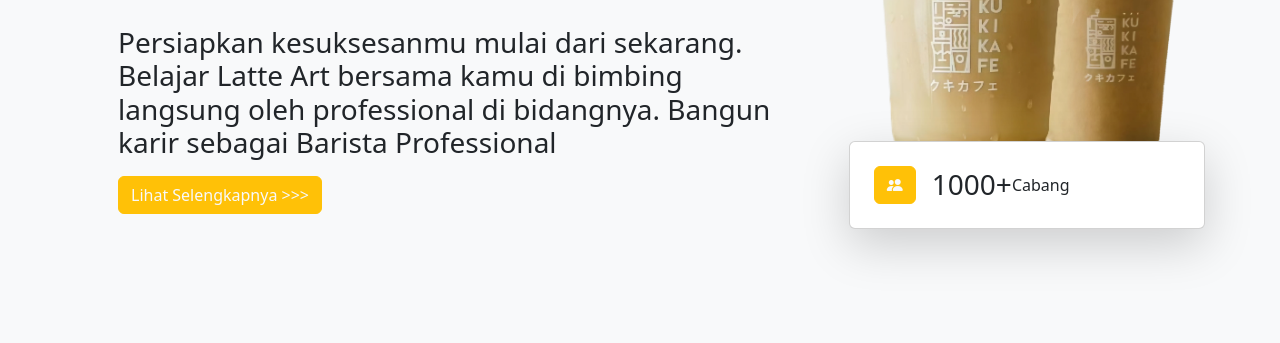
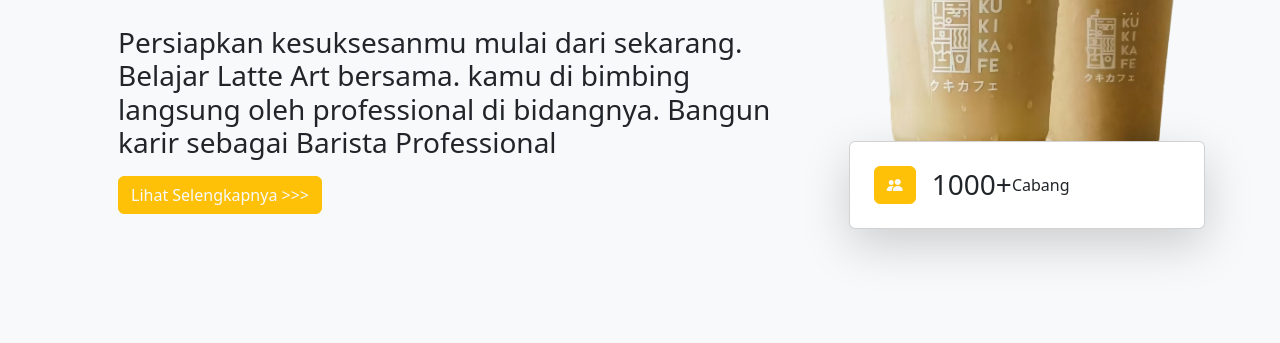
Before and after one commit to Nanzuxza/kukikafe-latihan, a plain HTML site: page index.html in a window 1280 px wide. Shown: the part 320-663 px from the top of the page. Drawn offline with nearby package versions, Linux system fonts and the light colour scheme.

Commit message:
tambah titik

```diff
--- a/index.html
+++ b/index.html
@@ -53,8 +53,7 @@
                     <!-- <div class=" pt-5 col-12 col-md-6 z-3"> -->
                     <h1 class="display-3 pt-5"></h1><br>
                     <h3 class="pb-2">Persiapkan kesuksesanmu mulai dari sekarang. Belajar
-                        Latte Art
-                        bersama
+                        Latte Art bersama.
                         kamu di bimbing langsung oleh professional di bidangnya. Bangun karir sebagai Barista
                         Professional</h3>
                     <a href="#" class="btn btn-warning button text-light">Lihat Selengkapnya >>></a>
```
